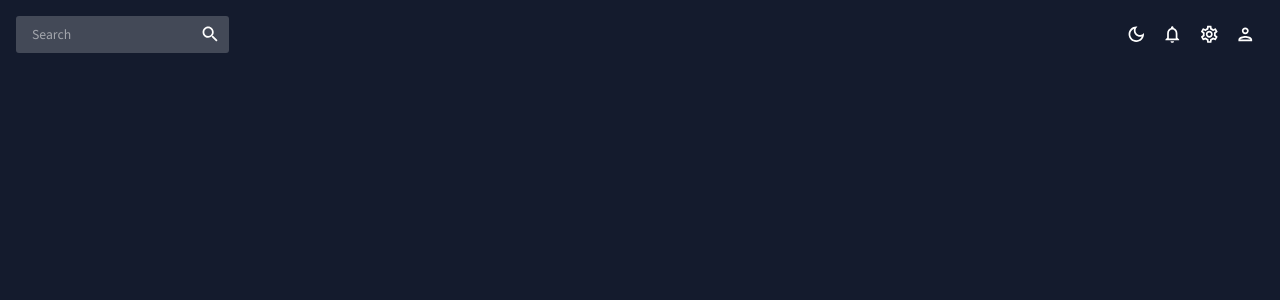
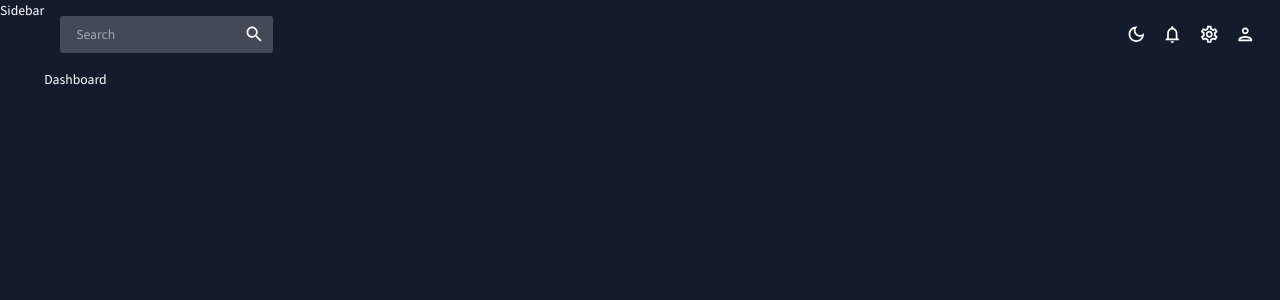
Before and after one commit to huu-thien/admin-dashboard-app-w-mui, a React (Vite) app: page / in a window 1280 px wide. Shown: the top 300 px of the page. Built offline with nearby package versions, Linux system fonts and the light colour scheme.

Commit message:
router setup

```diff
--- a/src/App.jsx
+++ b/src/App.jsx
@@ -1,7 +1,22 @@
 import { ColorModeContext, useMode } from './theme';
 import { CssBaseline, ThemeProvider } from '@mui/material';
+import { Routes, Route } from 'react-router-dom';
 
-import Topbar from './scenes/global/Topbar'
+import Topbar from './scenes/global/Topbar';
+import Sidebar from './scenes/global/Sidebar';
+import Dashboard from './scenes/dashboard';
+// import Team from './scenes/team';
+// import Invoices from './scenes/invoices';
+// import Contacts from './scenes/contacts';
+// import Bar from './scenes/bar';
+// import Form from './scenes/form';
+// import Line from './scenes/line';
+// import Pie from './scenes/pie';
+// import FAQ from './scenes/faq';
+// import Geography from './scenes/geography';
+// import Calendar from './scenes/calendar';
+
+
 
 function App() {
   const [theme, colorMode] = useMode();
@@ -10,8 +25,22 @@
       <ThemeProvider theme={theme}>
         <CssBaseline />
         <div className="app">
+          <Sidebar />
           <main className="content">
             <Topbar />
+            <Routes>
+              <Route path="/" element={<Dashboard />} />
+              {/* <Route path="/team" element={<Team />} /> */}
+              {/* <Route path="/contacts" element={<Contacts />} /> */}
+              {/* <Route path="/invoices" element={<Invoices />} /> */}
+              {/* <Route path="/form" element={<Form />} /> */}
+              {/* <Route path="/bar" element={<Bar />} /> */}
+              {/* <Route path="/pie" element={<Pie />} /> */}
+              {/* <Route path="/line" element={<Line />} /> */}
+              {/* <Route path="/faq" element={<FAQ />} /> */}
+              {/* <Route path="/geography" element={<Geography />} /> */}
+              {/* <Route path="/calendar" element={<Calendar />} /> */}
+            </Routes>
           </main>
         </div>
       </ThemeProvider>
```
